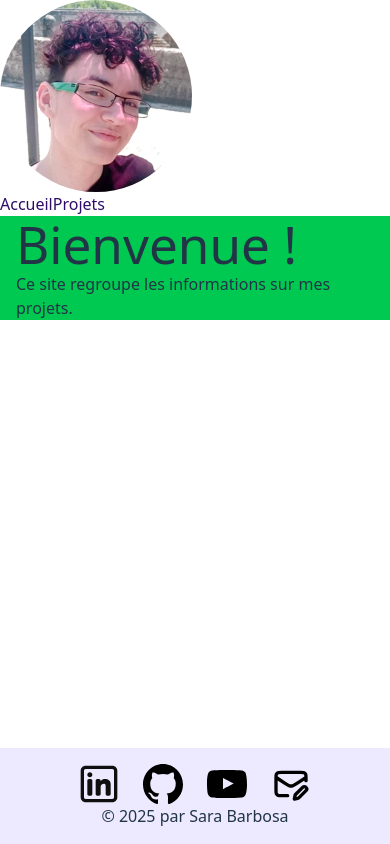
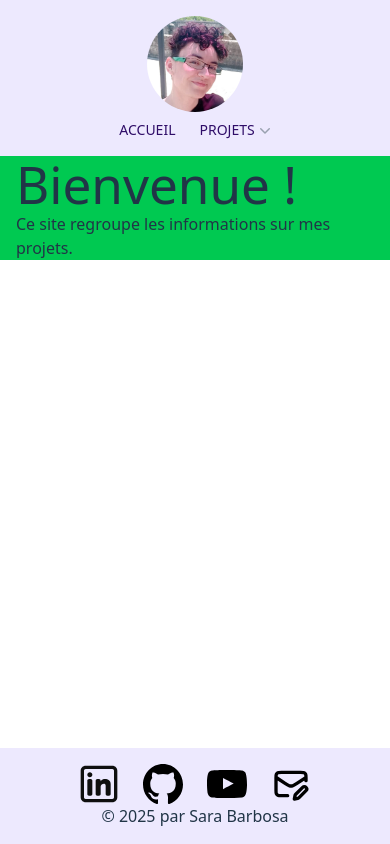
Before and after one commit to SaraBrancoBarbosa/Portfolio, a React (Vite) app: page / in a window 390 px wide. Built offline with nearby package versions, Linux system fonts and the light colour scheme.

Commit message:
Header: responsive + projects' dropdown

```diff
--- a/src/components/header/Header.jsx
+++ b/src/components/header/Header.jsx
@@ -1,20 +1,68 @@
-import { Link, NavLink } from "react-router"
+import { Link } from "react-router"
+import { useState } from "react"
 
 function Header() {
 
     // To underline the active NavLink depending of the current page
     //const location = useLocation()
 
+    const [isDropdownOpen, setIsDropdownOpen] = useState(false)
+
+    // To manage the projects' dropdown
+    const toggleDropdown = () => {
+        setIsDropdownOpen(!isDropdownOpen)
+    }
+
     return (
-        <header>
-            <Link to="/">
-                <img src="assets/logo.jpg" className="w-48 rounded-full" alt="Logo du site. Le lien mène à la page d'accueil." />
-            </Link>
+        <header className="bg-violet-100">
+            <div className="p-4 flex flex-col gap-2 sm:gap-6 sm:flex-row items-center justify-center sm:justify-between">
 
-            <nav>
-                <NavLink to="/">Accueil</NavLink>
-                <NavLink to="/projects">Projets</NavLink>
-            </nav>
+                <Link to="/">
+                    <img src="assets/logo.jpg" className="w-24 sm:w-48 rounded-full" alt="Logo du site. Le lien mène à la page d'accueil." />
+                </Link>
+
+                <nav className="flex gap-6 justify-center text-sm sm:text-xl uppercase">
+                    <Link to="/">Accueil</Link>
+
+                    {/* Projects' menu with dropdown */}
+                    <div className="relative">
+                        <div className="flex items-center">
+                            <Link to="/projects" >
+                                Projets
+                            </Link>
+                            <svg
+                                id="menu-button"
+                                onClick={toggleDropdown}
+                                aria-expanded={isDropdownOpen ? "true" : "false"}
+                                aria-haspopup="true"
+                                viewBox="0 0 20 20"
+                                fill="currentColor"
+                                data-slot="icon"
+                                aria-hidden="true"
+                                className="-mr-1 size-5 sm:size-7 text-gray-400 cursor-pointer"
+                            >
+                                <path d="M5.22 8.22a.75.75 0 0 1 1.06 0L10 11.94l3.72-3.72a.75.75 0 1 1 1.06 1.06l-4.25 4.25a.75.75 0 0 1-1.06 0L5.22 9.28a.75.75 0 0 1 0-1.06Z" clipRule="evenodd" fillRule="evenodd" />
+                            </svg>
+                         </div>
+
+                        {/* Dropdown, hidden by default */}
+                        <div
+                            role="menu"
+                            tabIndex="-1"
+                            aria-labelledby="menu-button"
+                            aria-orientation="vertical"
+                            className={`absolute right-0 w-28 sm:w-36 z-10 mt-2 origin-top-right rounded-md bg-white shadow-lg ring-1 ring-black/5 focus:outline-hidden ${isDropdownOpen ? "block" : "hidden"}`}
+                        >
+                            <div role="none" className="py-1 text-end">
+                                <Link id="menu-item-0" role="menuitem" href="#" tabIndex="-1" className="block px-4 py-2 text-sm sm:text-xl text-gray-700">Sites web</Link>
+                                <Link id="menu-item-1" role="menuitem" href="#" tabIndex="-1" className="block px-4 py-2 text-sm sm:text-xl text-gray-700">Vidéos</Link>
+                            </div>
+                        </div>
+                    </div>
+
+                </nav>
+
+            </div>
         </header>
     )
 }
```
